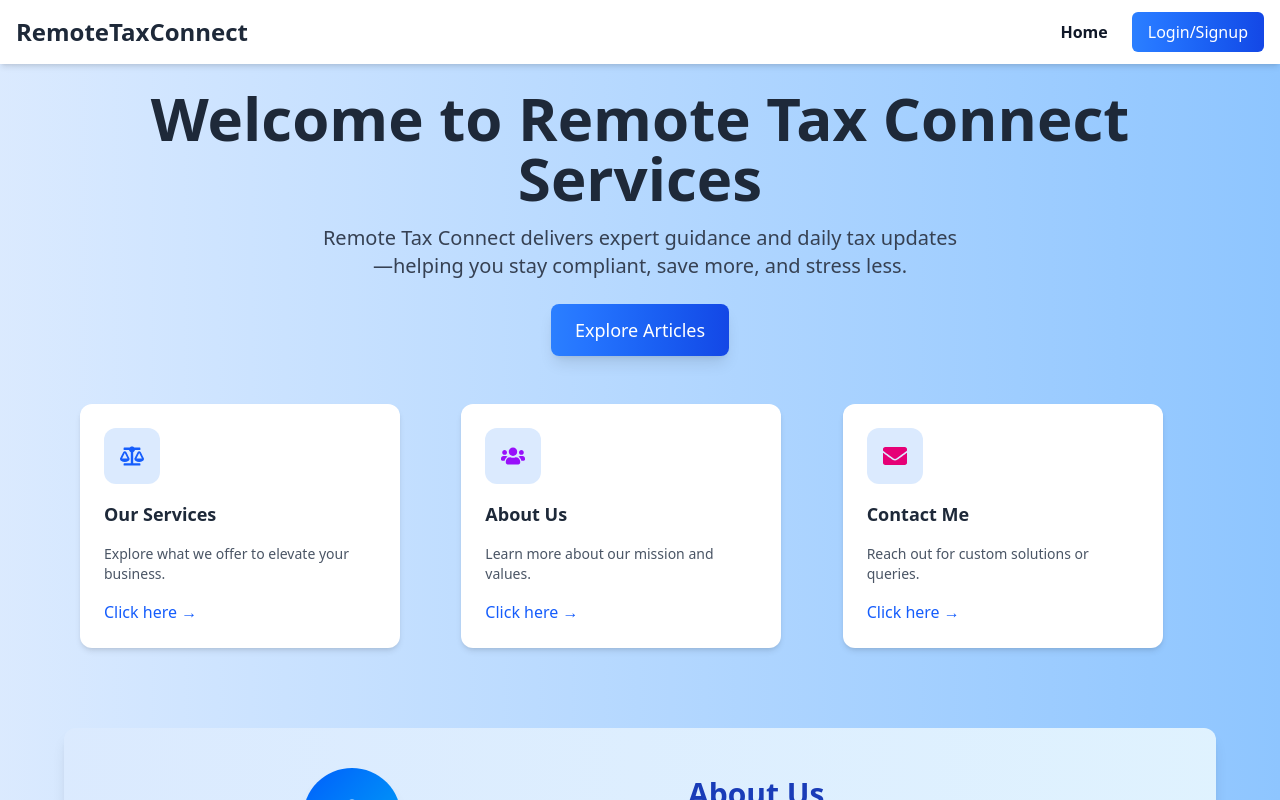
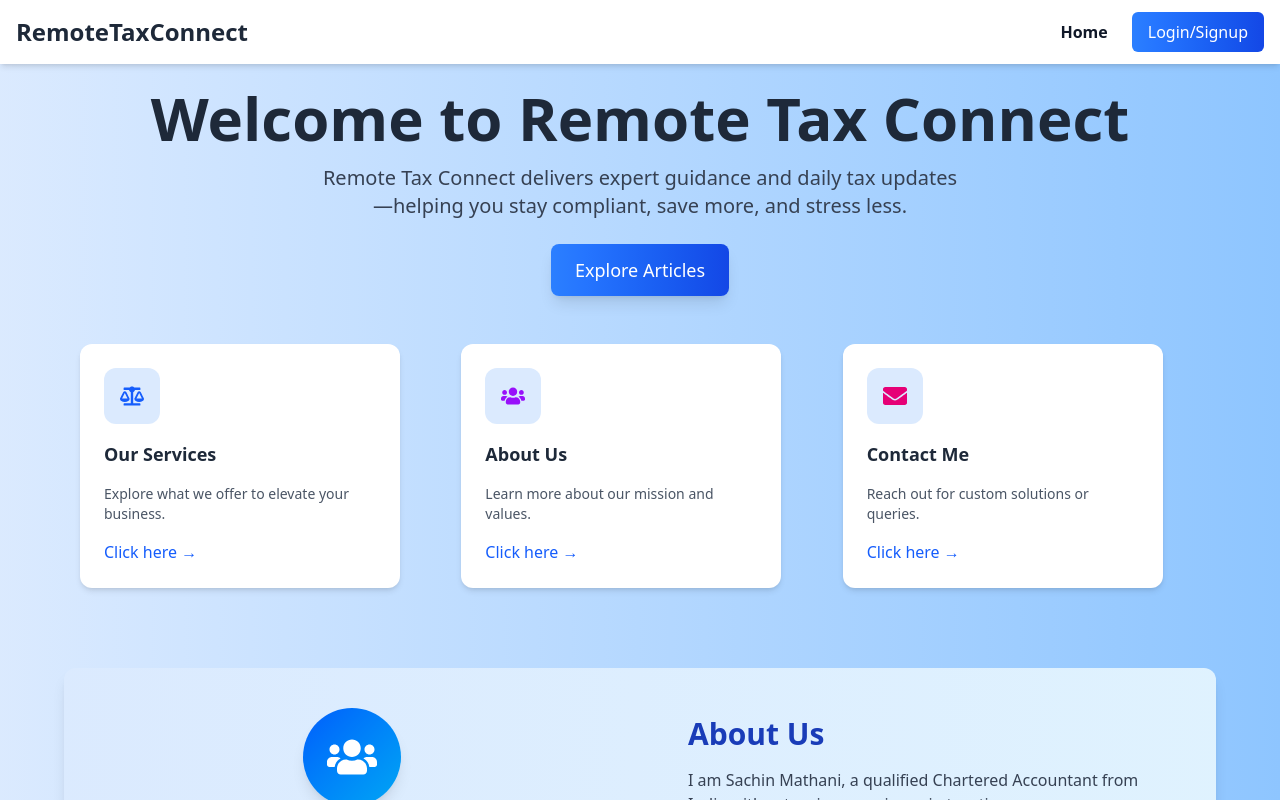
Before and after one commit to Mayank12348487487/ClientProject, a React (Vite) app in the folder Frontend/Article/: page / in a window 1280 px wide. Shown: the top 800 px of the page. Built offline with nearby package versions, Linux system fonts and the light colour scheme; no server answers; a web font is replaced by a local one.

Commit message:
Update Home.jsx

```diff
--- a/Frontend/Article/src/components/Home.jsx
+++ b/Frontend/Article/src/components/Home.jsx
@@ -20,7 +20,7 @@ const Home = () => {
         animate={{ opacity: 1, y: 0 }}
         transition={{ duration: 1 }}
       >
-        Welcome to Remote Tax Connect Services
+        Welcome to Remote Tax Connect
       </motion.h1>
 
       <motion.p
```
